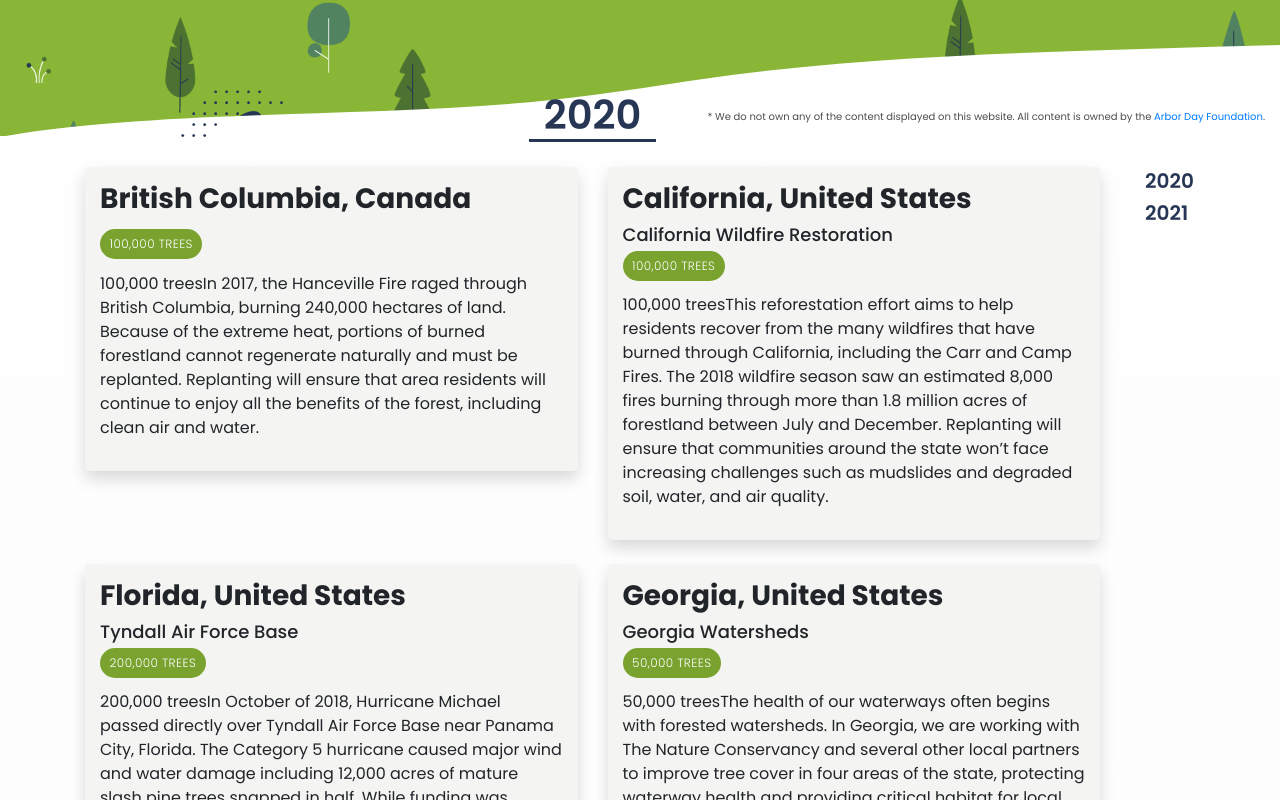
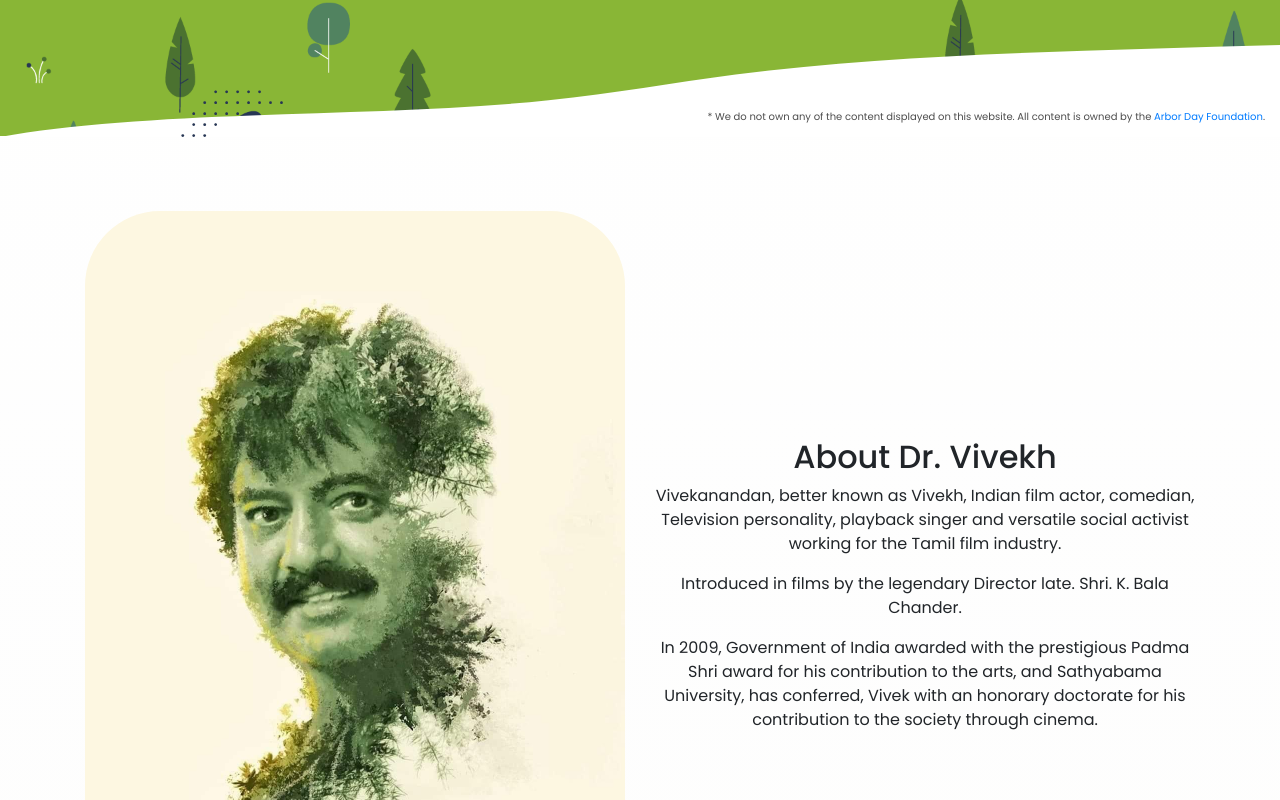
Before and after one commit to vinitshahdeo/PayingHomage, a React (Create React App) app in the folder client/: page / in a window 1280 px wide. Shown: the part 660-1460 px from the top of the page. Built offline with nearby package versions, Linux system fonts and the light colour scheme.

Commit message:
Added about Vivek section.
Fixed #13.

```diff
--- a/client/src/App.js
+++ b/client/src/App.js
@@ -14,9 +14,11 @@ import { sortByAttribute } from "./sort";
 import background from "./assets/footer-hills-trees.svg";
 import SubscribeForm from "./components/Subscribe/subscribeForm";
 import Footer from "./components/Footer/Footer";
+import AboutVivek from "./components/AboutVivek/AboutVivek";
 
 const ProjectsContainer = styled.div`
-  transform: translatey(-45px);
+  /* why?
+  transform: translatey(-45px); */
 `;
 
 const PageContainer = styled.div`
@@ -50,6 +52,7 @@ function App() {
       <Banner />
       <BannerDivider />
       <Container>
+        <AboutVivek />
         <Row>
           <Col lg={11}>
             <ProjectsContainer>
--- /dev/null
+++ b/client/src/components/AboutVivek/AboutVivek.js
@@ -0,0 +1,57 @@
+import React from "react";
+import styled from "styled-components";
+import Row from "react-bootstrap/Row";
+import Col from "react-bootstrap/Col";
+import VivekPic from "../../assets/vivek.jpg";
+
+const VivImg = styled.img`
+  max-width: 100%;
+  margin: 75px 0;
+  border-radius: 75px;
+  @media (max-width: 768px) {
+    margin: 0;
+  }
+`;
+const VivAbout = styled.div`
+  text-align: center;
+  display: flex;
+  flex-direction: column;
+  padding: 75px 0;
+  @media (max-width: 768px) {
+    padding: 0;
+  }
+`;
+
+const AboutVivek = () => {
+  return (
+    <Row className="align-items-stretch">
+      <Col md={6}>
+        <VivImg src={VivekPic} alt="Vivek Actor" />
+      </Col>
+      <Col md={6} className="d-flex align-items-stretch">
+        <VivAbout className="d-flex justify-content-center">
+          <div className="text">
+            <h2>About Dr. Vivekh</h2>
+            <p>
+              Vivekanandan, better known as Vivekh, Indian film actor, comedian,
+              Television personality, playback singer and versatile social
+              activist working for the Tamil film industry.
+            </p>
+            <p>
+              Introduced in films by the legendary Director late. Shri. K. Bala
+              Chander.
+            </p>
+            <p>
+              In 2009, Government of India awarded with the prestigious Padma
+              Shri award for his contribution to the arts, and Sathyabama
+              University, has conferred, Vivek with an honorary doctorate for
+              his contribution to the society through cinema.
+            </p>
+          </div>
+        </VivAbout>
+      </Col>
+    </Row>
+  );
+};
+
+export default AboutVivek;
```
Also changed, not shown: client/src/assets/vivek.jpg (added).
